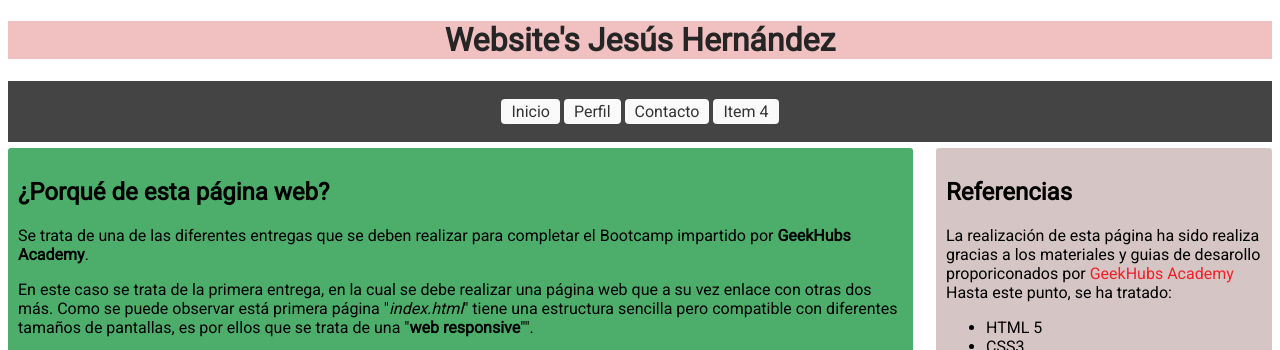
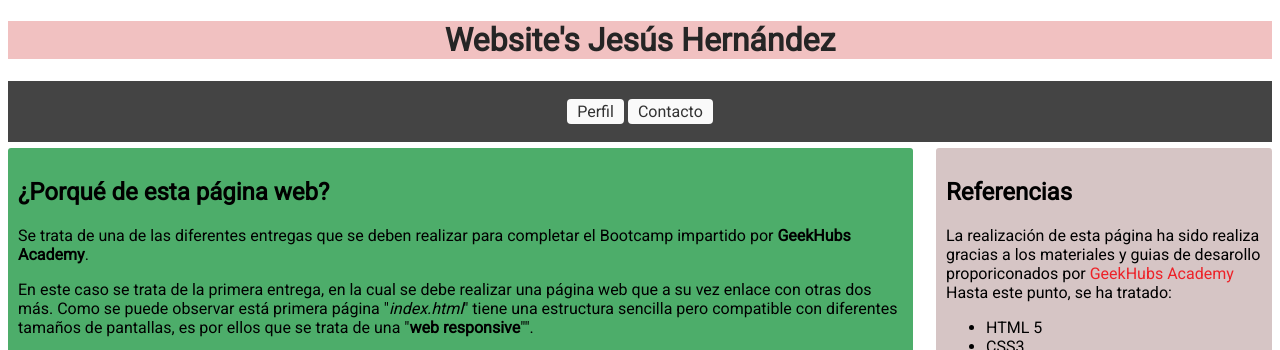
Before and after one commit to chuchihdez/Reto1_Website, a plain HTML site: page index.html in a window 1280 px wide. Shown: the top 350 px of the page. Drawn offline with Linux system fonts and the light colour scheme.

Commit message:
Edited nav index.html

```diff
--- a/index.html
+++ b/index.html
@@ -25,10 +25,8 @@
     <!-- Menu -->
     <nav>
       <ul>
-        <li><a href="#">Inicio</a></li>
         <li><a href="#">Perfil</a></li>
         <li><a href="#">Contacto</a></li>
-        <li><a href="#">Item 4</a></li>
       </ul>
     </nav>
     <!-- End Menu -->
```
